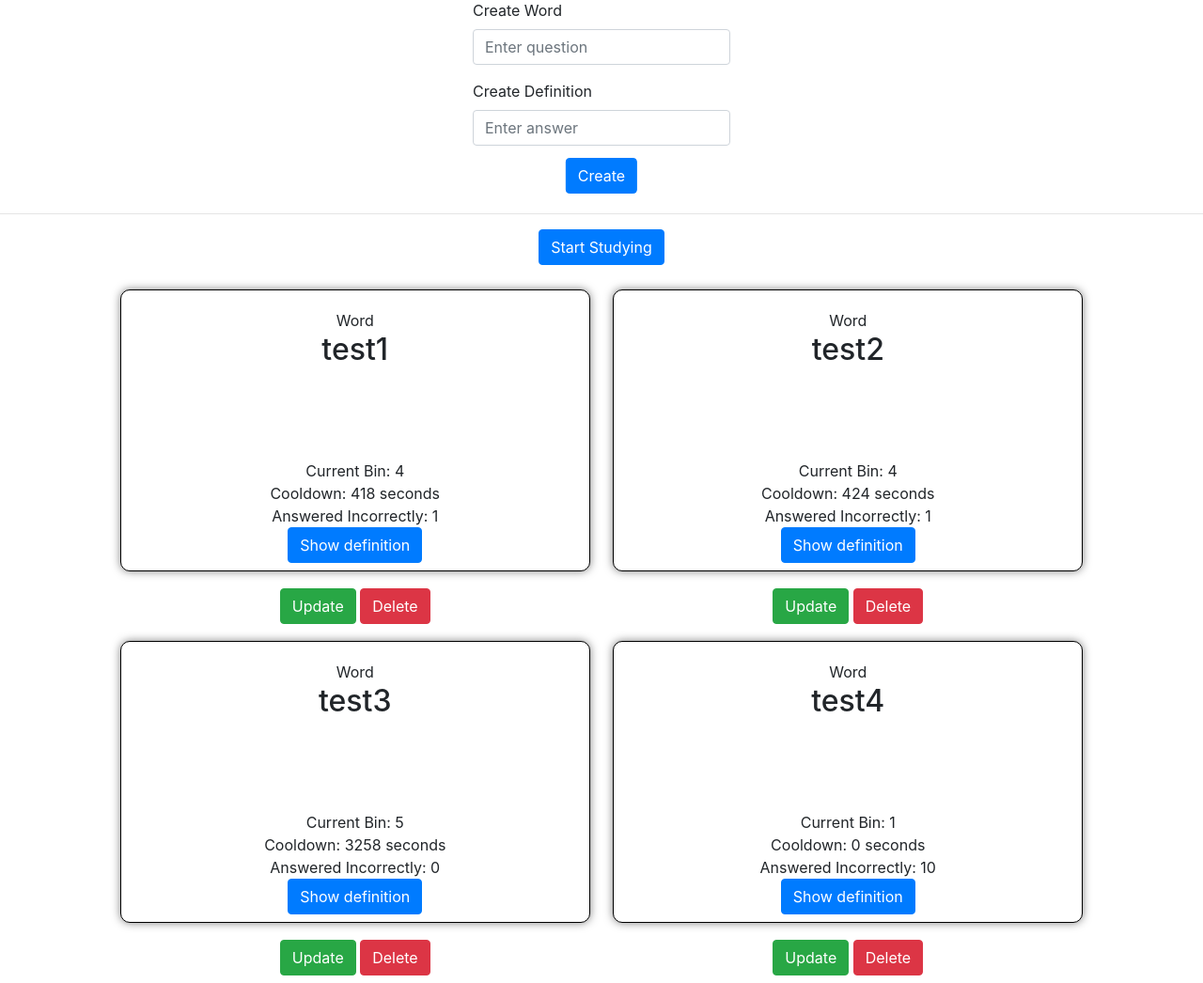
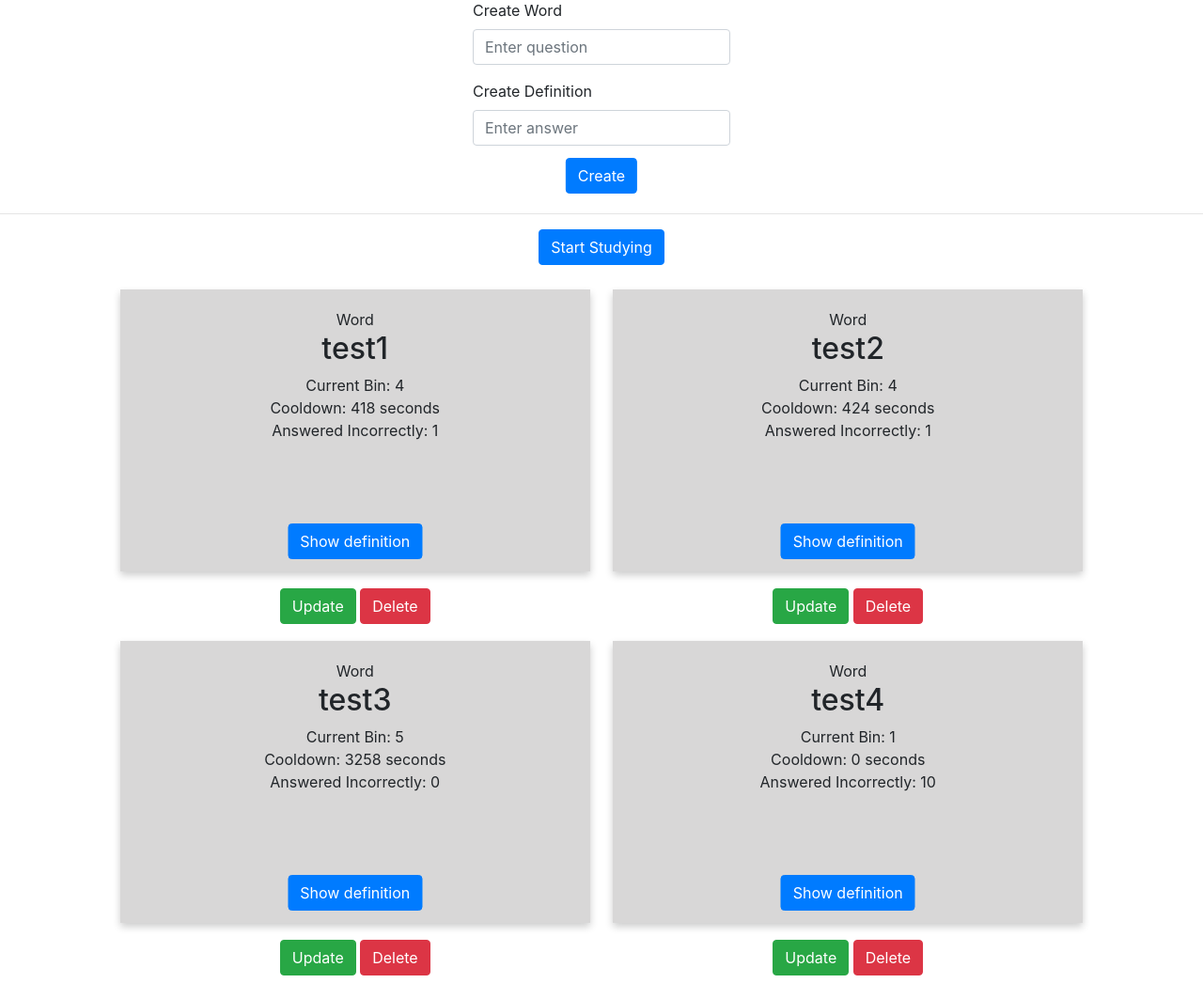
Before and after one commit to ejinian/flashcard-app, a Django app: page /card_admin in a window 1280 px wide. Shown: the part 77-1123 px from the top of the page at 94% size. Run offline with Django 3.2, Linux system fonts and the light colour scheme; a user stored in the database is signed in; data comes from the database, SQL or seed files in the repository; both versions use the stored data as it was after the commit; some libraries are stand-ins or nearby versions.

Commit message:
card ui improvements

```diff
--- a/flash/static/flash/flash.css
+++ b/flash/static/flash/flash.css
@@ -11,25 +11,29 @@ p {
   margin:0;
 }
 
-.card {
-  border: 1px solid black;
-  border-radius: 10px;
+.flip-card {
   width: 500px;
   height: 300px;
   cursor: pointer;
-  box-shadow: 0 0 10px rgba(0,0,0,0.5);
   margin: 10px;
+  perspective: 1000px;
 }
 
-.card-inner {
+.flip-card-inner {
   position: relative;
   width: 100%;
   height: 100%;
-  transition: transform 0.1s;
+  text-align: center;
+  transition: transform 0.6s;
   transform-style: preserve-3d;
+  box-shadow: 0 4px 8px 0 rgba(0,0,0,0.2);
 }
 
-.card-front, .card-back {
+.flip-card-inner.flipped {
+  transform: rotateY(180deg);
+}
+
+.flip-card-front, .flip-card-back {
   position: absolute;
   top: 0;
   left: 0;
@@ -39,25 +43,25 @@ p {
   box-sizing: border-box;
   padding: 20px;
   text-align: center;
-  /* allow scrolling */
   overflow-y: scroll;
   -ms-overflow-style: none;
   scrollbar-width: none;
 }
 
-.card-back {
+.flip-card-front {
+  background-color: #d8d7d7;
+}
+
+.flip-card-back {
+  background-color: #d8d7d7;
   transform: rotateY(180deg);
 }
 
-.card-flipped .card-inner {
-  transform: rotateY(180deg);
-}
-
-.card-back::-webkit-scrollbar {
+.flip-card-back::-webkit-scrollbar {
   display: none;
 }
 
-.card-front::-webkit-scrollbar {
+.flip-card-front::-webkit-scrollbar {
   display: none;
 }
 
@@ -90,3 +94,12 @@ form{
   margin-right: auto;
   text-align: left;
 }
+
+.definition-btn{
+  text-align:center;
+  max-width:200px;
+  position:absolute;
+  bottom:5;
+  left:50%;
+  transform:translateX(-50%);
+}
--- a/flash/templates/flash/card_admin.html
+++ b/flash/templates/flash/card_admin.html
@@ -27,21 +27,21 @@
     <div style="text-align: center;">
         {% for card in flashcards %}
             <div style="display: inline-block !important;">
-                <div class="card d-flex justify-content-center align-items-center">
-                    <div class="card-inner " style="align-items:center">
-                        <div class="card-front">
+                <div class="flip-card d-flex justify-content-center align-items-center">
+                    <div class="flip-card-inner " style="align-items:center">
+                        <div class="flip-card-front">
                             <p>Word</p>
                             <h2 id="question">{{ card.question}}</h2>
+                            <button class="btn btn-primary mb-2 definition-btn">Show definition</button>
+                            <p>Current Bin: {{card.current_bin}}</p>
+                            <p>Cooldown: {{ card.time_cooldown }} seconds</p>
+                            <p>Answered Incorrectly: {{ card.hard_to_remember }}</p>
                         </div>
-                        <div class="card-back">
+                        <div class="flip-card-back">
                             <p>Definition</p>
                             <h2 id="answer">{{ card.answer }}</h2>
                         </div>
                     </div>
-                    <p>Current Bin: {{card.current_bin}}</p>
-                    <p>Cooldown: {{ card.time_cooldown }} seconds</p>
-                    <p>Answered Incorrectly: {{ card.hard_to_remember }}</p>
-                    <button class="btn btn-primary mb-2" style="text-align:center;max-width:200px;">Show definition</button>
                 </div>
                 <button class="btn btn-success mt-2 mb-2" onClick="update({{card.pk}});" style="text-align:center;max-width:200px;">Update</button>
                 <button class="btn btn-danger mb-2 mt-2" onClick="del({{card.pk}});">Delete</button>
@@ -50,8 +50,9 @@
     </div>
     <script>
         $(document).ready(function() {
-            $('.card').click(function() {
-                $(this).toggleClass('card-flipped');
+            $('.flip-card').click(function() {
+                $(this).find('.flip-card-inner').toggleClass('flipped');
+                $('#showbtns').fadeToggle();
             });
         });
         function del(pk){
```
Also changed, not shown: flash/templates/flash/hard_to_remember.html (+8 -7 lines), flash/templates/flash/home.html (+11 -11 lines), db.sqlite3.
